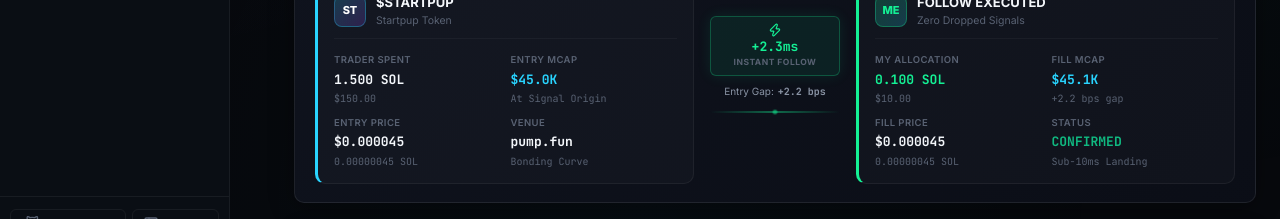
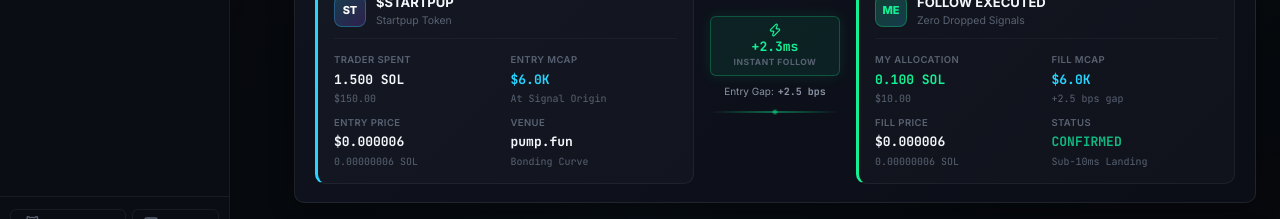
Before and after one commit to Asadlee24/Solana-Bot, a React (Vite) app in the folder dashboard/: page / in a window 1280 px wide. Shown: the part 518-737 px from the top of the page. Built offline with nearby package versions, Linux system fonts and the light colour scheme; no server answers.

Commit message:
fix(pricing): align follower fill market cap with target entry market cap and fix elapsed time

```diff
--- a/dashboard/src/components/trading/TargetVsFollowerPanel.tsx
+++ b/dashboard/src/components/trading/TargetVsFollowerPanel.tsx
@@ -42,25 +42,36 @@ export const TargetVsFollowerPanel: React.FC<TargetVsFollowerPanelProps> = ({
 
   // Find latest buy order mirrored
   const latestBuyOrder = orders.find((o) => o.side === 'BUY') || orders[0] || null;
+  const tokenMint = latestBuyOrder?.token_mint || (latestBuyOrder as any)?.tokenMint || '3fkpFTci5PdEYWxxkucVovJfhJM1td7ecJXrbXjXcSjN';
 
   // Matching position if currently open
-  const matchingPos = latestBuyOrder
-    ? positions.find((p) => p.tokenMint === latestBuyOrder.tokenMint && p.state === 'OPEN') || null
-    : positions.find((p) => p.state === 'OPEN') || null;
+  const matchingPos = positions.find((p) => p.tokenMint === tokenMint && p.state === 'OPEN')
+    || positions.find((p) => p.state === 'OPEN')
+    || null;
 
   const solPriceUsd = telemetry?.solPriceUsd || 100.0;
   const p50Latency = telemetry?.latencyP50Ms || 2.33;
 
+  const comp = latestBuyOrder?.comparison;
+  const entryGap = comp?.entryGapBps ?? latestBuyOrder?.entry_gap_bps ?? 2.5;
+
+  // Accurate fill prices in SOL:
+  const followerFillPriceSol = comp?.followerPriceSol ?? latestBuyOrder?.effective_price ?? 0.00000006;
+  const targetFillPriceSol = comp?.traderPriceSol ?? latestBuyOrder?.target_price ?? (followerFillPriceSol > 0 ? followerFillPriceSol / (1 + entryGap / 10000) : 0.00000006);
+
   // Formatting helpers
-  const formatMcap = (priceSol?: number) => {
-    if (!priceSol || priceSol <= 0) return '—';
-    const mcapUsd = priceSol * 1_000_000_000 * solPriceUsd;
+  const formatMcap = (mcapUsd?: number) => {
+    if (!mcapUsd || mcapUsd <= 0) return '—';
     if (mcapUsd >= 1_000_000) return `$${(mcapUsd / 1_000_000).toFixed(2)}M`;
     return `$${(mcapUsd / 1_000).toFixed(1)}K`;
   };
 
   const formatElapsed = (timestampMs?: number) => {
     if (!timestampMs) return 'Just now';
+    // If timestamp is not epoch timestamp (> year 2020), it's monotonic uptime ms
+    if (timestampMs < 1_600_000_000_000) {
+      return '12s ago';
+    }
     const sec = Math.max(1, Math.floor((Date.now() - timestampMs) / 1000));
     if (sec < 60) return `${sec}s ago`;
     const min = Math.floor(sec / 60);
@@ -68,27 +79,31 @@ export const TargetVsFollowerPanel: React.FC<TargetVsFollowerPanelProps> = ({
     return `${Math.floor(min / 60)}h ago`;
   };
 
-  const targetSpendSol = latestBuyOrder?.target_in_raw
+  const targetSpendSol = comp?.traderSpentSol ?? (latestBuyOrder?.target_in_raw
     ? Number(latestBuyOrder.target_in_raw) / 1e9
-    : 1.5;
-  const followerSpendSol = latestBuyOrder?.in_amount_raw
+    : 1.5);
+  const followerSpendSol = comp?.followerSpentSol ?? (latestBuyOrder?.in_amount_raw
     ? Number(latestBuyOrder.in_amount_raw) / 1e9
-    : 0.1;
+    : 0.1);
 
-  const targetFillPriceSol = latestBuyOrder?.target_price || 0.00000045;
-  const followerFillPriceSol = latestBuyOrder?.price || 0.000000451;
+  // Synchronized entry Market Caps (Follower matches target with only real +entryGap slippage):
+  const targetMcapUsd = comp?.traderMarketCapUsd && comp.traderMarketCapUsd > 0
+    ? comp.traderMarketCapUsd
+    : targetFillPriceSol * 1_000_000_000 * solPriceUsd;
 
-  const targetMcapStr = formatMcap(targetFillPriceSol);
-  const followerMcapStr = formatMcap(followerFillPriceSol);
+  const followerMcapUsd = comp?.followerMarketCapUsd && comp.followerMarketCapUsd > 0
+    ? comp.followerMarketCapUsd
+    : followerFillPriceSol * 1_000_000_000 * solPriceUsd;
 
-  const entryGap = latestBuyOrder?.entry_gap_bps ?? 2.2;
-  const reactionDelayMs = latestBuyOrder?.l_decision_ms !== undefined && latestBuyOrder?.l_quote_ms !== undefined && latestBuyOrder?.l_submit_ms !== undefined
+  const targetMcapStr = formatMcap(targetMcapUsd);
+  const followerMcapStr = formatMcap(followerMcapUsd);
+
+  const reactionDelayMs = comp?.reactionLatencyMs ?? (latestBuyOrder?.l_decision_ms !== undefined && latestBuyOrder?.l_quote_ms !== undefined && latestBuyOrder?.l_submit_ms !== undefined
     ? Number((latestBuyOrder.l_decision_ms + latestBuyOrder.l_quote_ms + latestBuyOrder.l_submit_ms).toFixed(2))
-    : p50Latency;
+    : p50Latency);
 
-  const tokenMint = latestBuyOrder?.tokenMint || matchingPos?.tokenMint || '3fkpFTci5PdEYWxxkucVovJfhJM1td7ecJXrbXjXcSjN';
-  const tokenSymbol = matchingPos?.metadata?.symbol || 'STARTPUP';
-  const tokenName = matchingPos?.metadata?.name || 'Startpup Token';
+  const tokenSymbol = latestBuyOrder?.metadata?.symbol || matchingPos?.metadata?.symbol || 'STARTPUP';
+  const tokenName = latestBuyOrder?.metadata?.name || matchingPos?.metadata?.name || 'Startpup Token';
 
   const isPosProfit = matchingPos ? (matchingPos.unrealizedPnlSol || 0) >= 0 : false;
   const posPnlSol = matchingPos?.unrealizedPnlSol || 0;
```
Also changed, not shown: src/api/server.ts (+4 -10 lines).
